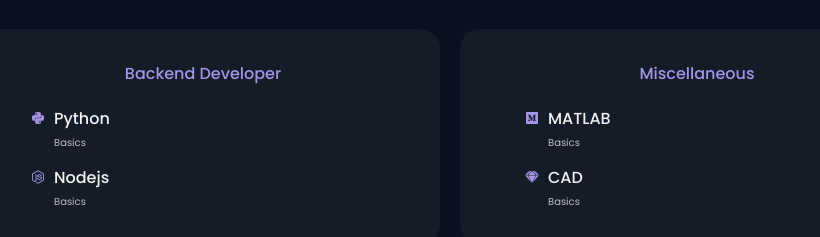
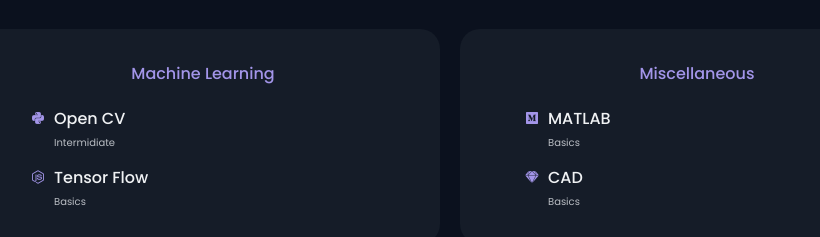
Before and after one commit to 11shiv/11shiv.github.io, a plain HTML site: page index.html in a window 1280 px wide. Shown: the part 2023-2260 px from the top of the page, without its empty margins (190-1010 px from the left). Drawn offline with nearby package versions, Linux system fonts and the light colour scheme.

Commit message:
Update index.html

```diff
--- a/index.html
+++ b/index.html
@@ -242,7 +242,7 @@
 
                     <div class="skills__content">
 
-                        <h3 class="skills__title">Backend Developer</h3>
+                        <h3 class="skills__title">Machine Learning</h3>
 
                         <div class="skills__box">
 
@@ -251,8 +251,8 @@
                                     <i class='bx bxl-python' ></i>
 
                                     <div>
-                                        <h3 class="skills__name">Python</h3>
-                                        <span class="skills__level">Basics</span>
+                                        <h3 class="skills__name">Open CV</h3>
+                                        <span class="skills__level">Intermidiate</span>
                                     </div>
                                 </div>
 
@@ -260,7 +260,7 @@
                                     <i class='bx bxl-nodejs' ></i>
 
                                     <div>
-                                        <h3 class="skills__name">Nodejs</h3>
+                                        <h3 class="skills__name">Tensor Flow</h3>
                                         <span class="skills__level">Basics</span>
                                     </div>
                                 </div>
```
